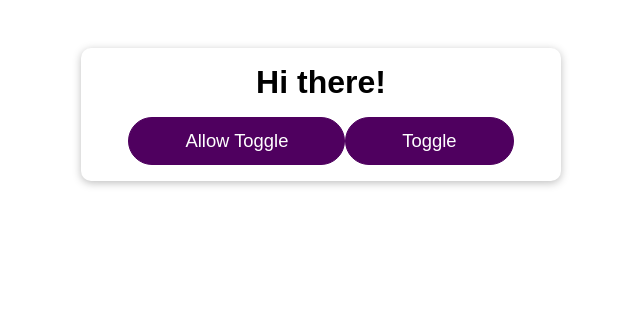
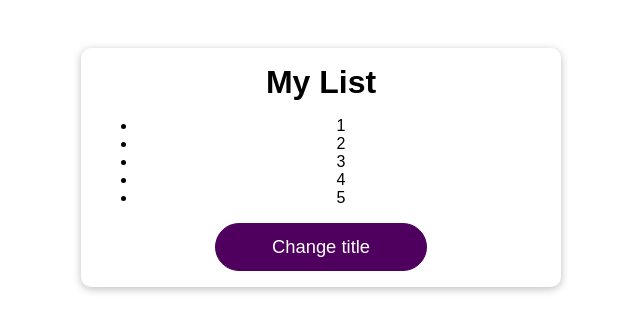
Before and after one commit to akshpnwr/Lazy-loading-with-react-suspense, a React (Create React App) app: page / in a window 1280 px wide. Shown: the top 332 px of the page, without its empty margins (319-959 px from the left). Built offline with nearby package versions, Linux system fonts and the light colour scheme.

Commit message:
useMemo optimizing

```diff
--- a/src/App.js
+++ b/src/App.js
@@ -1,32 +1,40 @@
-import React, { useState, useCallback } from "react";
+import React, { useState, useCallback, useMemo } from "react";
 import Button from "./components/UI/Button/Button";
-import Demo from "./components/Demo";
+import DemoList from "./components/DemoList";
 import "./App.css";
 
 function App() {
-  const [showPara, setShowPara] = useState(false);
+  // const [showPara, setShowPara] = useState(false);
 
-  const [allowToggle, setAllowToggle] = useState(false);
+  // const [allowToggle, setAllowToggle] = useState(false);
 
-  console.log("APP RUNNING");
+  // console.log("APP RUNNING");
 
-  const toggleHandler = useCallback(() => {
-    console.log(allowToggle);
-    if (allowToggle) {
-      setShowPara((prevShowPara) => !prevShowPara);
-    }
-  }, [allowToggle]);
+  // const toggleHandler = useCallback(() => {
+  //   console.log(allowToggle);
+  //   if (allowToggle) {
+  //     setShowPara((prevShowPara) => !prevShowPara);
+  //   }
+  // }, [allowToggle]);
 
-  const allowToggleHandler = () => {
-    setAllowToggle(true);
-  };
+  // const allowToggleHandler = () => {
+  //   setAllowToggle(true);
+  // };
+
+  const [listTitle, setListTitle] = useState("My List");
+
+  const changeTitleHandler = useCallback(() => {
+    setListTitle("New title");
+  }, []);
+
+  const listItems = [5, 1, 3, 2, 4];
 
   return (
     <div className="app">
-      <h1>Hi there!</h1>
-      <Demo show={showPara} />
-      <Button onClick={allowToggleHandler}>Allow Toggle</Button>
-      <Button onClick={toggleHandler}>Toggle</Button>
+      {/* <h1>Hi there!</h1> */}
+      <DemoList title={listTitle} items={useMemo(() => listItems, [])} />
+      {/* <Button onClick={allowToggleHandler}>Allow Toggle</Button> */}
+      <Button onClick={changeTitleHandler}>Change title</Button>
     </div>
   );
 }
--- a/src/components/Demo.js
+++ /dev/null
@@ -1,9 +0,0 @@
-import React from "react";
-
-const Demo = (props) => {
-  console.log("DEMO RUNNING");
-
-  return <p>{props.show ? "Hi there" : ""}</p>;
-};
-
-export default React.memo(Demo);
--- /dev/null
+++ b/src/components/DemoList.js
@@ -0,0 +1,25 @@
+import React, { useMemo } from "react";
+
+const DemoList = (props) => {
+  console.log("DemoList");
+
+  const { items } = props;
+
+  const sortedList = useMemo(() => {
+    console.log("sorted");
+    return items.sort((a, b) => a - b);
+  }, [items]);
+
+  return (
+    <div>
+      <h1>{props.title}</h1>
+      <ul>
+        {sortedList.map((item) => (
+          <li key={item}>{item}</li>
+        ))}
+      </ul>
+    </div>
+  );
+};
+
+export default React.memo(DemoList);
```
